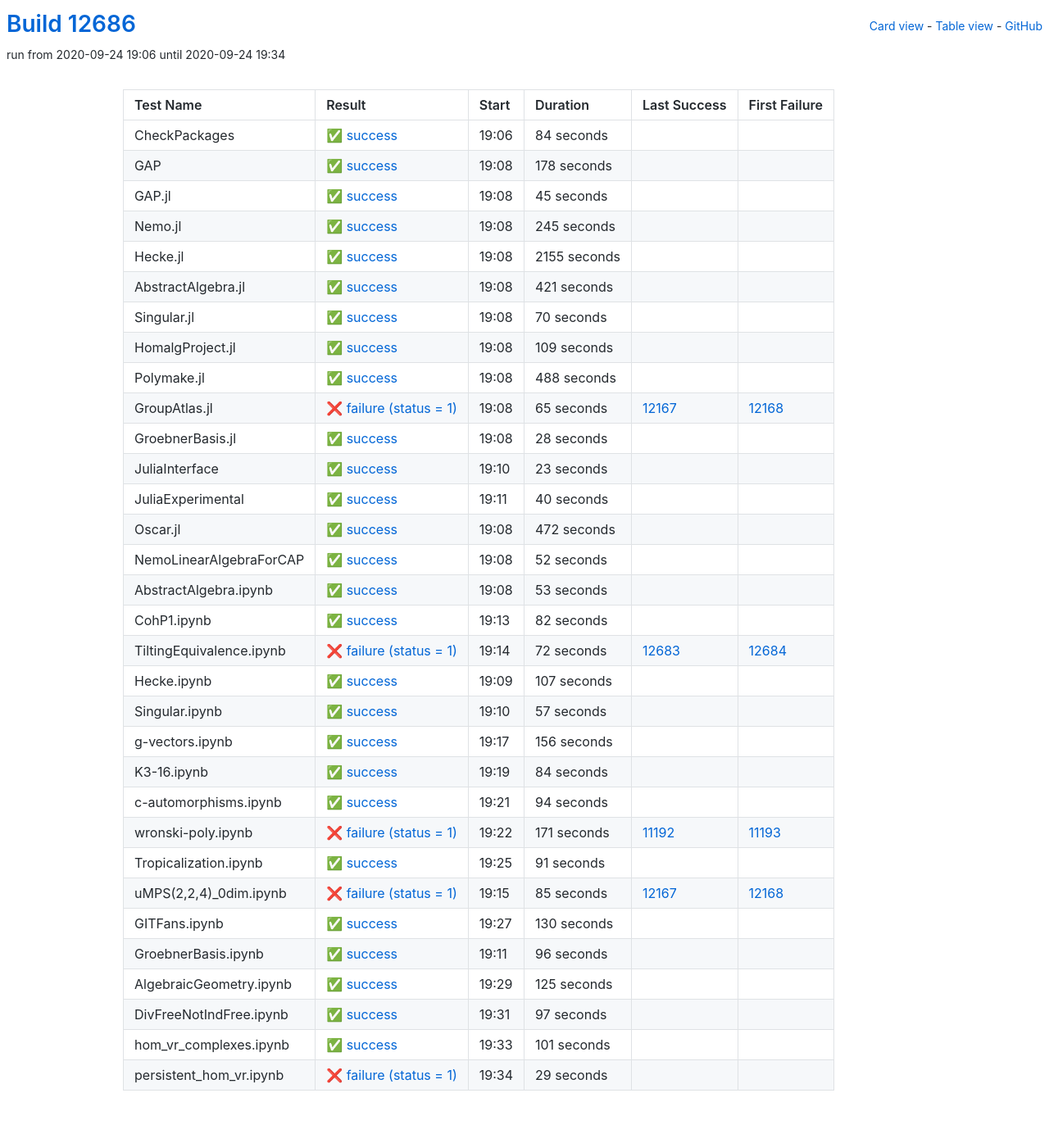
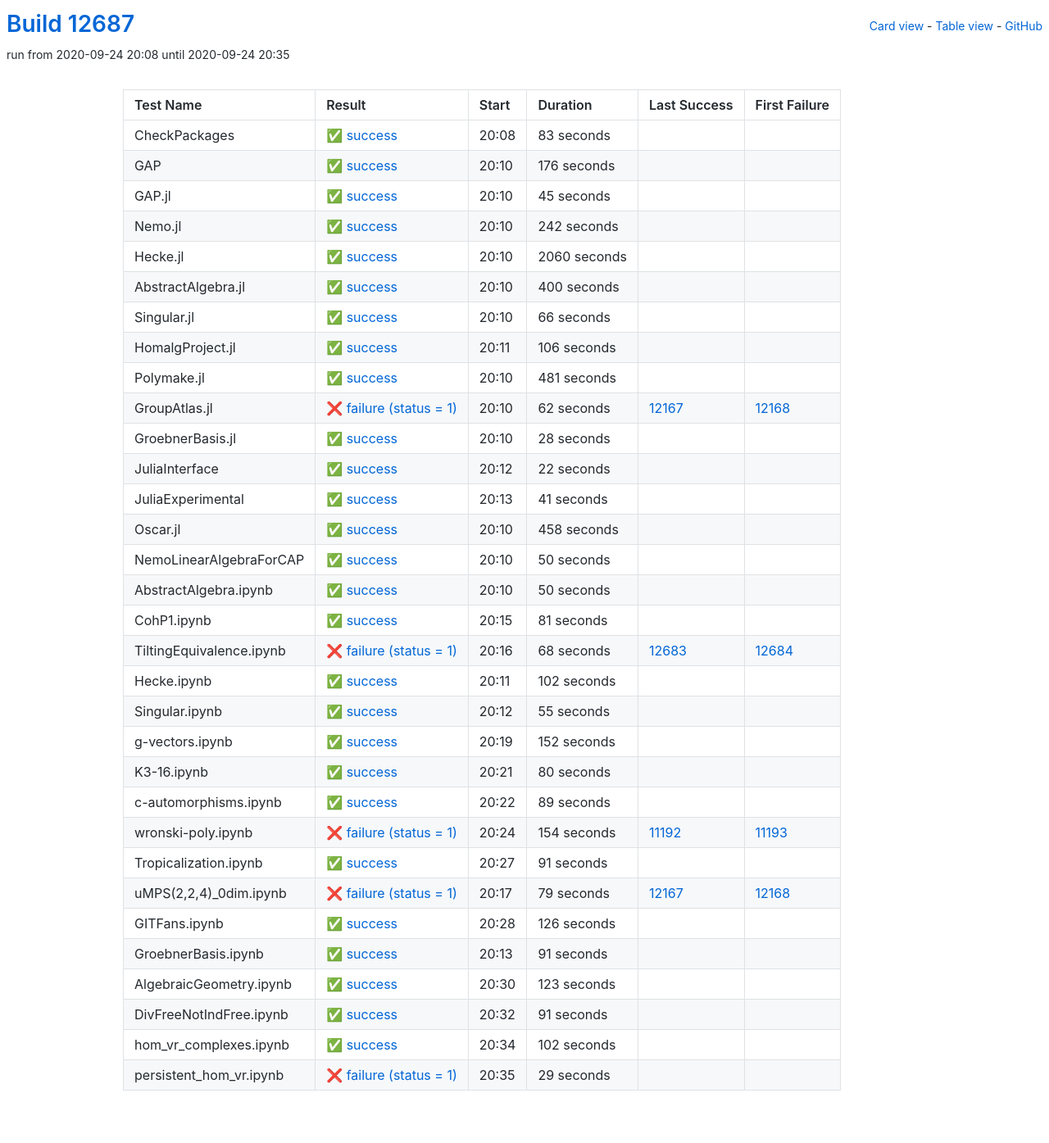
Before and after one commit to oscar-system/oscar-ci-status, a Jekyll site: the page built from table.html, in a window 1280 px wide. Shown: the whole page at 82% size. Built offline with Jekyll 4.4.1, drawn with Linux system fonts in a browser that asks for light colours.

Commit message:
Build #12687

```diff
--- a/_data/ci.yml
+++ b/_data/ci.yml
@@ -1,6 +1,6 @@
 ---
-build: 12686
-build_url: https://oscarci.mathematik.uni-kl.de/job/oscar/12686/
+build: 12687
+build_url: https://oscarci.mathematik.uni-kl.de/job/oscar/12687/
 job: oscar
 organization: oscar-system
 repo: oscar-ci-status
@@ -8,32 +8,32 @@
 tests:
 - name: CheckPackages
   id: checkpackages
-  log: https://oscarci.mathematik.uni-kl.de/job/oscar/12686/artifact/logs/build-12686/CheckPackages.log
-  start: 2020-09-24 19:06
+  log: https://oscarci.mathematik.uni-kl.de/job/oscar/12687/artifact/logs/build-12687/CheckPackages.log
+  start: 2020-09-24 20:08
   success: true
   exitcode: 0
   status: success
-  duration: 84
+  duration: 83
   last_success: false
   last_success_url:
   first_failure: false
   first_failure_url:
 - name: GAP
   id: gap
-  log: https://oscarci.mathematik.uni-kl.de/job/oscar/12686/artifact/logs/build-12686/GAP.log
-  start: 2020-09-24 19:08
+  log: https://oscarci.mathematik.uni-kl.de/job/oscar/12687/artifact/logs/build-12687/GAP.log
+  start: 2020-09-24 20:10
   success: true
   exitcode: 0
   status: success
-  duration: 178
+  duration: 176
   last_success: false
   last_success_url:
   first_failure: false
   first_failure_url:
 - name: GAP.jl
   id: gap-jl
-  log: https://oscarci.mathematik.uni-kl.de/job/oscar/12686/artifact/logs/build-12686/GAP.jl.log
-  start: 2020-09-24 19:08
+  log: https://oscarci.mathematik.uni-kl.de/job/oscar/12687/artifact/logs/build-12687/GAP.jl.log
+  start: 2020-09-24 20:10
   success: true
   exitcode: 0
   status: success
@@ -44,92 +44,92 @@
   first_failure_url:
 - name: Nemo.jl
   id: nemo-jl
-  log: https://oscarci.mathematik.uni-kl.de/job/oscar/12686/artifact/logs/build-12686/Nemo.jl.log
-  start: 2020-09-24 19:08
+  log: https://oscarci.mathematik.uni-kl.de/job/oscar/12687/artifact/logs/build-12687/Nemo.jl.log
+  start: 2020-09-24 20:10
   success: true
   exitcode: 0
   status: success
-  duration: 245
+  duration: 242
   last_success: false
   last_success_url:
   first_failure: false
   first_failure_url:
 - name: Hecke.jl
   id: hecke-jl
-  log: https://oscarci.mathematik.uni-kl.de/job/oscar/12686/artifact/logs/build-12686/Hecke.jl.log
-  start: 2020-09-24 19:08
+  log: https://oscarci.mathematik.uni-kl.de/job/oscar/12687/artifact/logs/build-12687/Hecke.jl.log
+  start: 2020-09-24 20:10
   success: true
   exitcode: 0
   status: success
-  duration: 2155
+  duration: 2060
   last_success: false
   last_success_url:
   first_failure: false
   first_failure_url:
 - name: AbstractAlgebra.jl
   id: abstractalgebra-jl
-  log: https://oscarci.mathematik.uni-kl.de/job/oscar/12686/artifact/logs/build-12686/AbstractAlgebra.jl.log
-  start: 2020-09-24 19:08
+  log: https://oscarci.mathematik.uni-kl.de/job/oscar/12687/artifact/logs/build-12687/AbstractAlgebra.jl.log
+  start: 2020-09-24 20:10
   success: true
   exitcode: 0
   status: success
-  duration: 421
+  duration: 400
   last_success: false
   last_success_url:
   first_failure: false
   first_failure_url:
 - name: Singular.jl
   id: singular-jl
-  log: https://oscarci.mathematik.uni-kl.de/job/oscar/12686/artifact/logs/build-12686/Singular.jl.log
-  start: 2020-09-24 19:08
+  log: https://oscarci.mathematik.uni-kl.de/job/oscar/12687/artifact/logs/build-12687/Singular.jl.log
+  start: 2020-09-24 20:10
   success: true
   exitcode: 0
   status: success
-  duration: 70
+  duration: 66
   last_success: false
   last_success_url:
   first_failure: false
   first_failure_url:
 - name: HomalgProject.jl
   id: homalgproject-jl
-  log: https://oscarci.mathematik.uni-kl.de/job/oscar/12686/artifact/logs/build-12686/HomalgProject.jl.log
-  start: 2020-09-24 19:08
+  log: https://oscarci.mathematik.uni-kl.de/job/oscar/12687/artifact/logs/build-12687/HomalgProject.jl.log
+  start: 2020-09-24 20:11
   success: true
   exitcode: 0
   status: success
-  duration: 109
+  duration: 106
   last_success: false
   last_success_url:
   first_failure: false
   first_failure_url:
 - name: Polymake.jl
   id: polymake-jl
-  log: https://oscarci.mathematik.uni-kl.de/job/oscar/12686/artifact/logs/build-12686/Polymake.jl.log
-  start: 2020-09-24 19:08
+  log: https://oscarci.mathematik.uni-kl.de/job/oscar/12687/artifact/logs/build-12687/Polymake.jl.log
+  start: 2020-09-24 20:10
   success: true
   exitcode: 0
   status: success
-  duration: 488
+  duration: 481
   last_success: false
   last_success_url:
   first_failure: false
   first_failure_url:
 - name: GroupAtlas.jl
   id: groupatlas-jl
-  log: https://oscarci.mathematik.uni-kl.de/job/oscar/12686/artifact/logs/build-12686/GroupAtlas.jl.log
-  start: 2020-09-24 19:08
+  log: https://oscarci.mathematik.uni-kl.de/job/oscar/12687/artifact/logs/build-12687/GroupAtlas.jl.log
+  start: 2020-09-24 20:10
   success: false
   exitcode: 1
   status: failure
-  duration: 65
+  duration: 62
   last_success: 12167
   last_success_url: https://oscarci.mathematik.uni-kl.de/job/oscar/12167/
   first_failure: 12168
   first_failure_url: https://oscarci.mathematik.uni-kl.de/job/oscar/12168/
 - name: GroebnerBasis.jl
   id: groebnerbasis-jl
-  log: https://oscarci.mathematik.uni-kl.de/job/oscar/12686/artifact/logs/build-12686/GroebnerBasis.jl.log
-  start: 2020-09-24 19:08
+  log: https://oscarci.mathematik.uni-kl.de/job/oscar/12687/artifact/logs/build-12687/GroebnerBasis.jl.log
+  start: 2020-09-24 20:10
   success: true
   exitcode: 0
   status: success
@@ -140,164 +140,164 @@
   first_failure_url:
 - name: JuliaInterface
   id: juliainterface
-  log: https://oscarci.mathematik.uni-kl.de/job/oscar/12686/artifact/logs/build-12686/JuliaInterface.log
-  start: 2020-09-24 19:10
+  log: https://oscarci.mathematik.uni-kl.de/job/oscar/12687/artifact/logs/build-12687/JuliaInterface.log
+  start: 2020-09-24 20:12
   success: true
   exitcode: 0
   status: success
-  duration: 23
+  duration: 22
   last_success: false
   last_success_url:
   first_failure: false
   first_failure_url:
 - name: JuliaExperimental
   id: juliaexperimental
-  log: https://oscarci.mathematik.uni-kl.de/job/oscar/12686/artifact/logs/build-12686/JuliaExperimental.log
-  start: 2020-09-24 19:11
+  log: https://oscarci.mathematik.uni-kl.de/job/oscar/12687/artifact/logs/build-12687/JuliaExperimental.log
+  start: 2020-09-24 20:13
   success: true
   exitcode: 0
   status: success
-  duration: 40
+  duration: 41
   last_success: false
   last_success_url:
   first_failure: false
   first_failure_url:
 - name: Oscar.jl
   id: oscar-jl
-  log: https://oscarci.mathematik.uni-kl.de/job/oscar/12686/artifact/logs/build-12686/Oscar.jl.log
-  start: 2020-09-24 19:08
+  log: https://oscarci.mathematik.uni-kl.de/job/oscar/12687/artifact/logs/build-12687/Oscar.jl.log
+  start: 2020-09-24 20:10
   success: true
   exitcode: 0
   status: success
-  duration: 472
+  duration: 458
   last_success: false
   last_success_url:
   first_failure: false
   first_failure_url:
 - name: NemoLinearAlgebraForCAP
   id: nemolinearalgebraforcap
-  log: https://oscarci.mathematik.uni-kl.de/job/oscar/12686/artifact/logs/build-12686/NemoLinearAlgebraForCAP.log
-  start: 2020-09-24 19:08
+  log: https://oscarci.mathematik.uni-kl.de/job/oscar/12687/artifact/logs/build-12687/NemoLinearAlgebraForCAP.log
+  start: 2020-09-24 20:10
   success: true
   exitcode: 0
   status: success
-  duration: 52
+  duration: 50
   last_success: false
   last_success_url:
   first_failure: false
   first_failure_url:
 - name: AbstractAlgebra.ipynb
   id: abstractalgebra-ipynb
-  log: https://oscarci.mathematik.uni-kl.de/job/oscar/12686/artifact/logs/build-12686/AbstractAlgebra.ipynb.log
-  start: 2020-09-24 19:08
+  log: https://oscarci.mathematik.uni-kl.de/job/oscar/12687/artifact/logs/build-12687/AbstractAlgebra.ipynb.log
+  start: 2020-09-24 20:10
   success: true
   exitcode: 0
   status: success
-  duration: 53
+  duration: 50
   last_success: false
   last_success_url:
   first_failure: false
   first_failure_url:
 - name: CohP1.ipynb
   id: cohp1-ipynb
-  log: https://oscarci.mathematik.uni-kl.de/job/oscar/12686/artifact/logs/build-12686/CohP1.ipynb.log
-  start: 2020-09-24 19:13
+  log: https://oscarci.mathematik.uni-kl.de/job/oscar/12687/artifact/logs/build-12687/CohP1.ipynb.log
+  start: 2020-09-24 20:15
   success: true
   exitcode: 0
   status: success
-  duration: 82
+  duration: 81
   last_success: false
   last_success_url:
   first_failure: false
   first_failure_url:
 - name: TiltingEquivalence.ipynb
   id: tiltingequivalence-ipynb
-  log: https://oscarci.mathematik.uni-kl.de/job/oscar/12686/artifact/logs/build-12686/TiltingEquivalence.ipynb.log
-  start: 2020-09-24 19:14
+  log: https://oscarci.mathematik.uni-kl.de/job/oscar/12687/artifact/logs/build-12687/TiltingEquivalence.ipynb.log
+  start: 2020-09-24 20:16
   success: false
   exitcode: 1
   status: failure
-  duration: 72
+  duration: 68
   last_success: 12683
   last_success_url: https://oscarci.mathematik.uni-kl.de/job/oscar/12683/
   first_failure: 12684
   first_failure_url: https://oscarci.mathematik.uni-kl.de/job/oscar/12684/
 - name: Hecke.ipynb
   id: hecke-ipynb
-  log: https://oscarci.mathematik.uni-kl.de/job/oscar/12686/artifact/logs/build-12686/Hecke.ipynb.log
-  start: 2020-09-24 19:09
+  log: https://oscarci.mathematik.uni-kl.de/job/oscar/12687/artifact/logs/build-12687/Hecke.ipynb.log
+  start: 2020-09-24 20:11
   success: true
   exitcode: 0
   status: success
-  duration: 107
+  duration: 102
   last_success: false
   last_success_url:
   first_failure: false
   first_failure_url:
 - name: Singular.ipynb
   id: singular-ipynb
-  log: https://oscarci.mathematik.uni-kl.de/job/oscar/12686/artifact/logs/build-12686/Singular.ipynb.log
-  start: 2020-09-24 19:10
+  log: https://oscarci.mathematik.uni-kl.de/job/oscar/12687/artifact/logs/build-12687/Singular.ipynb.log
+  start: 2020-09-24 20:12
   success: true
   exitcode: 0
   status: success
-  duration: 57
+  duration: 55
   last_success: false
   last_success_url:
   first_failure: false
   first_failure_url:
 - name: g-vectors.ipynb
   id: g-vectors-ipynb
-  log: https://oscarci.mathematik.uni-kl.de/job/oscar/12686/artifact/logs/build-12686/g-vectors.ipynb.log
-  start: 2020-09-24 19:17
+  log: https://oscarci.mathematik.uni-kl.de/job/oscar/12687/artifact/logs/build-12687/g-vectors.ipynb.log
+  start: 2020-09-24 20:19
   success: true
   exitcode: 0
   status: success
-  duration: 156
+  duration: 152
   last_success: false
   last_success_url:
   first_failure: false
   first_failure_url:
 - name: K3-16.ipynb
   id: k3-16-ipynb
-  log: https://oscarci.mathematik.uni-kl.de/job/oscar/12686/artifact/logs/build-12686/K3-16.ipynb.log
-  start: 2020-09-24 19:19
+  log: https://oscarci.mathematik.uni-kl.de/job/oscar/12687/artifact/logs/build-12687/K3-16.ipynb.log
+  start: 2020-09-24 20:21
   success: true
   exitcode: 0
   status: success
-  duration: 84
+  duration: 80
   last_success: false
   last_success_url:
   first_failure: false
   first_failure_url:
 - name: c-automorphisms.ipynb
   id: c-automorphisms-ipynb
-  log: https://oscarci.mathematik.uni-kl.de/job/oscar/12686/artifact/logs/build-12686/c-automorphisms.ipynb.log
-  start: 2020-09-24 19:21
+  log: https://oscarci.mathematik.uni-kl.de/job/oscar/12687/artifact/logs/build-12687/c-automorphisms.ipynb.log
+  start: 2020-09-24 20:22
   success: true
   exitcode: 0
   status: success
-  duration: 94
+  duration: 89
   last_success: false
   last_success_url:
   first_failure: false
   first_failure_url:
 - name: wronski-poly.ipynb
   id: wronski-poly-ipynb
-  log: https://oscarci.mathematik.uni-kl.de/job/oscar/12686/artifact/logs/build-12686/wronski-poly.ipynb.log
-  start: 2020-09-24 19:22
+  log: https://oscarci.mathematik.uni-kl.de/job/oscar/12687/artifact/logs/build-12687/wronski-poly.ipynb.log
+  start: 2020-09-24 20:24
   success: false
   exitcode: 1
   status: failure
-  duration: 171
+  duration: 154
   last_success: 11192
   last_success_url: https://oscarci.mathematik.uni-kl.de/job/oscar/11192/
   first_failure: 11193
   first_failure_url: https://oscarci.mathematik.uni-kl.de/job/oscar/11193/
 - name: Tropicalization.ipynb
   id: tropicalization-ipynb
-  log: https://oscarci.mathematik.uni-kl.de/job/oscar/12686/artifact/logs/build-12686/Tropicalization.ipynb.log
-  start: 2020-09-24 19:25
+  log: https://oscarci.mathematik.uni-kl.de/job/oscar/12687/artifact/logs/build-12687/Tropicalization.ipynb.log
+  start: 2020-09-24 20:27
   success: true
   exitcode: 0
   status: success
@@ -308,80 +308,80 @@
   first_failure_url:
 - name: uMPS(2,2,4)_0dim.ipynb
   id: umps-2-2-4-0dim-ipynb
-  log: https://oscarci.mathematik.uni-kl.de/job/oscar/12686/artifact/logs/build-12686/uMPS-2-2-4-_0dim.ipynb.log
-  start: 2020-09-24 19:15
+  log: https://oscarci.mathematik.uni-kl.de/job/oscar/12687/artifact/logs/build-12687/uMPS-2-2-4-_0dim.ipynb.log
+  start: 2020-09-24 20:17
   success: false
   exitcode: 1
   status: failure
-  duration: 85
+  duration: 79
   last_success: 12167
   last_success_url: https://oscarci.mathematik.uni-kl.de/job/oscar/12167/
   first_failure: 12168
   first_failure_url: https://oscarci.mathematik.uni-kl.de/job/oscar/12168/
 - name: GITFans.ipynb
   id: gitfans-ipynb
-  log: https://oscarci.mathematik.uni-kl.de/job/oscar/12686/artifact/logs/build-12686/GITFans.ipynb.log
-  start: 2020-09-24 19:27
+  log: https://oscarci.mathematik.uni-kl.de/job/oscar/12687/artifact/logs/build-12687/GITFans.ipynb.log
+  start: 2020-09-24 20:28
   success: true
   exitcode: 0
   status: success
-  duration: 130
+  duration: 126
   last_success: false
   last_success_url:
   first_failure: false
   first_failure_url:
 - name: GroebnerBasis.ipynb
   id: groebnerbasis-ipynb
-  log: https://oscarci.mathematik.uni-kl.de/job/oscar/12686/artifact/logs/build-12686/GroebnerBasis.ipynb.log
-  start: 2020-09-24 19:11
+  log: https://oscarci.mathematik.uni-kl.de/job/oscar/12687/artifact/logs/build-12687/GroebnerBasis.ipynb.log
+  start: 2020-09-24 20:13
   success: true
   exitcode: 0
   status: success
-  duration: 96
+  duration: 91
   last_success: false
   last_success_url:
   first_failure: false
   first_failure_url:
 - name: AlgebraicGeometry.ipynb
   id: algebraicgeometry-ipynb
-  log: https://oscarci.mathematik.uni-kl.de/job/oscar/12686/artifact/logs/build-12686/AlgebraicGeometry.ipynb.log
-  start: 2020-09-24 19:29
+  log: https://oscarci.mathematik.uni-kl.de/job/oscar/12687/artifact/logs/build-12687/AlgebraicGeometry.ipynb.log
+  start: 2020-09-24 20:30
   success: true
   exitcode: 0
   status: success
-  duration: 125
+  duration: 123
   last_success: false
   last_success_url:
   first_failure: false
   first_failure_url:
 - name: DivFreeNotIndFree.ipynb
   id: divfreenotindfree-ipynb
-  log: https://oscarci.mathematik.uni-kl.de/job/oscar/12686/artifact/logs/build-12686/DivFreeNotIndFree.ipynb.log
-  start: 2020-09-24 19:31
+  log: https://oscarci.mathematik.uni-kl.de/job/oscar/12687/artifact/logs/build-12687/DivFreeNotIndFree.ipynb.log
+  start: 2020-09-24 20:32
   success: true
   exitcode: 0
   status: success
-  duration: 97
+  duration: 91
   last_success: false
   last_success_url:
   first_failure: false
   first_failure_url:
 - name: hom_vr_complexes.ipynb
   id: hom-vr-complexes-ipynb
-  log: https://oscarci.mathematik.uni-kl.de/job/oscar/12686/artifact/logs/build-12686/hom_vr_complexes.ipynb.log
-  start: 2020-09-24 19:33
+  log: https://oscarci.mathematik.uni-kl.de/job/oscar/12687/artifact/logs/build-12687/hom_vr_complexes.ipynb.log
+  start: 2020-09-24 20:34
   success: true
   exitcode: 0
   status: success
-  duration: 101
+  duration: 102
   last_success: false
   last_success_url:
   first_failure: false
   first_failure_url:
 - name: persistent_hom_vr.ipynb
   id: persistent-hom-vr-ipynb
-  log: https://oscarci.mathematik.uni-kl.de/job/oscar/12686/artifact/logs/build-12686/persistent_hom_vr.ipynb.log
-  start: 2020-09-24 19:34
+  log: https://oscarci.mathematik.uni-kl.de/job/oscar/12687/artifact/logs/build-12687/persistent_hom_vr.ipynb.log
+  start: 2020-09-24 20:35
   success: false
   exitcode: 1
   status: failure
```
Also changed, not shown: README.md.
